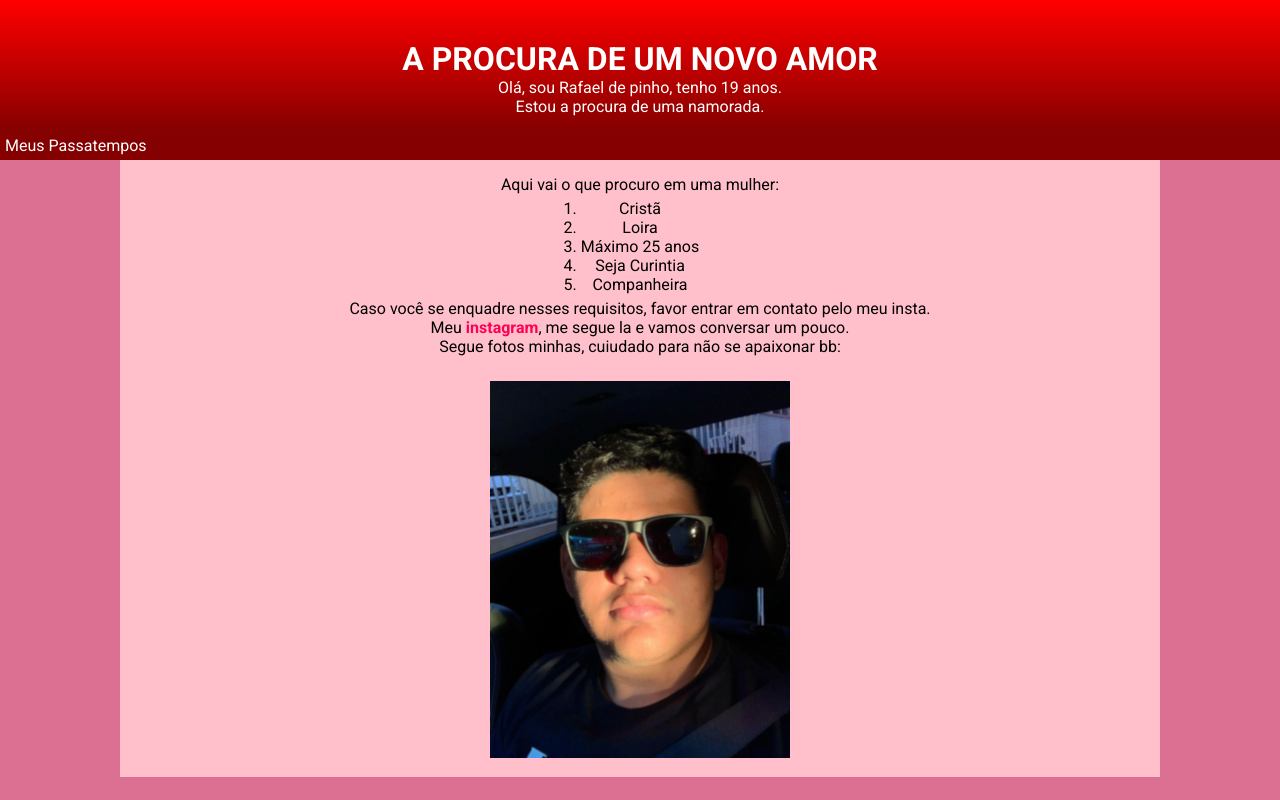
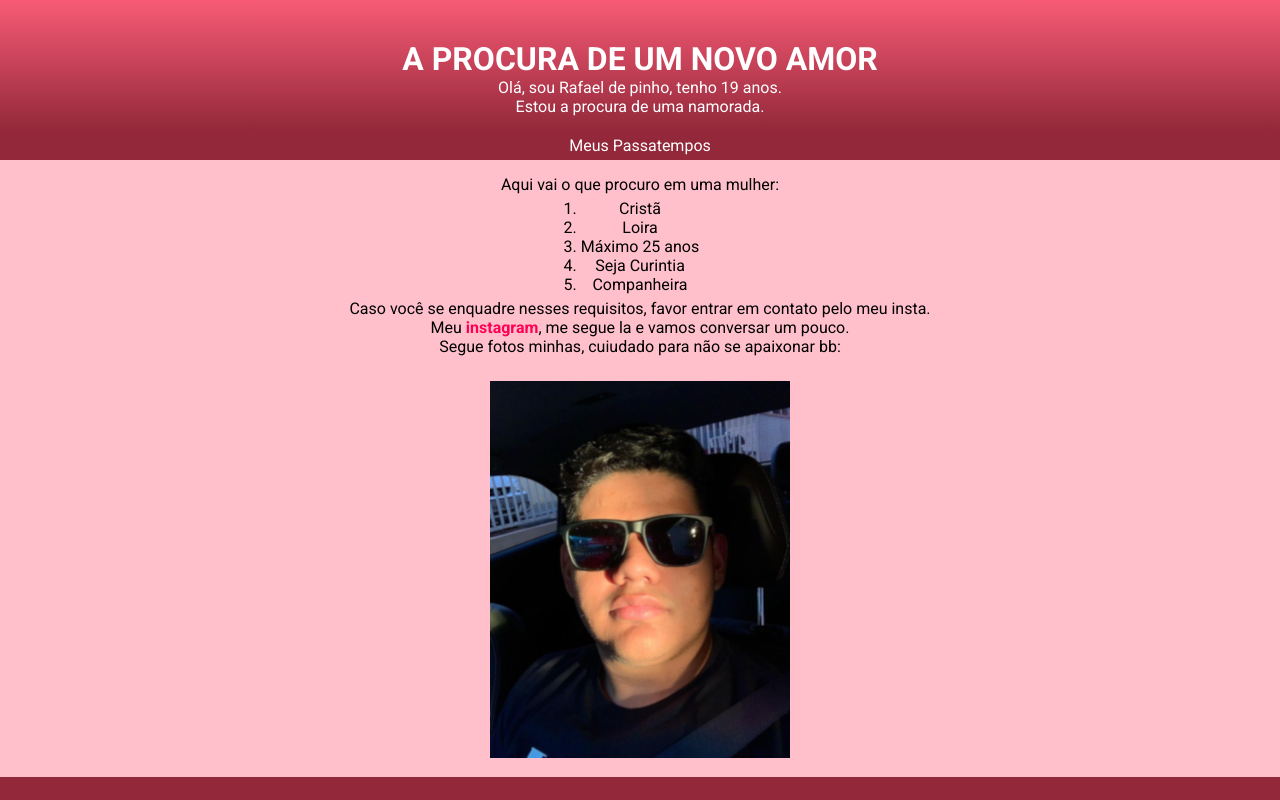
Before and after one commit to zoeiras123/rafaelpinho, a plain HTML site: page index.html in a window 1280 px wide. Drawn offline with Linux system fonts and the light colour scheme.

Commit message:
Add files via upload

```diff
--- a/index.html
+++ b/index.html
@@ -16,11 +16,11 @@
 
         body {
             font-family: 'Roboto', sans-serif;
-            background-color: palevioletred;
+            background-color:  rgb(147, 40, 58);
         }
 
         header {
-            background-image: linear-gradient(to bottom, red, rgb(133, 0, 0));
+            background-image: linear-gradient(to bottom, #f75b75, rgb(147, 40, 58));
             color: white;
             text-align: center;
             padding: 5px 5px;
@@ -29,8 +29,8 @@
         }
 
         nav {
-            background-color: rgb(133, 0, 0);
-            text-align: left;
+            background-color: rgb(147, 40, 58);
+            text-align: center;
             margin: auto;
             padding: 5px;
         }
@@ -49,8 +49,7 @@
         }
 
         main {
-            min-width: 300px;
-            max-width: 1000px;
+
             margin: auto;
             background-color: pink;
             padding: 15PX 20PX;
```
Also changed, not shown: robs.html (+3 -4 lines).
